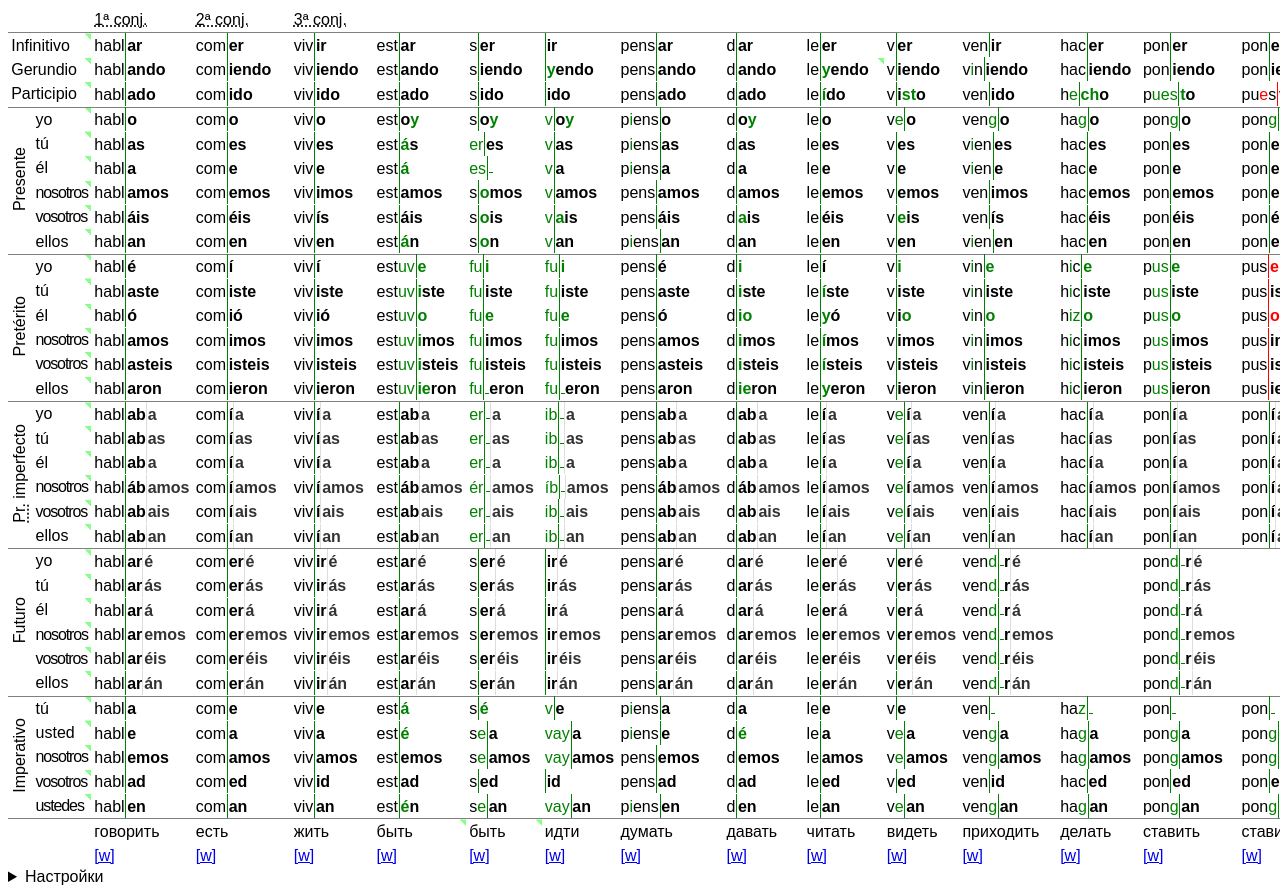
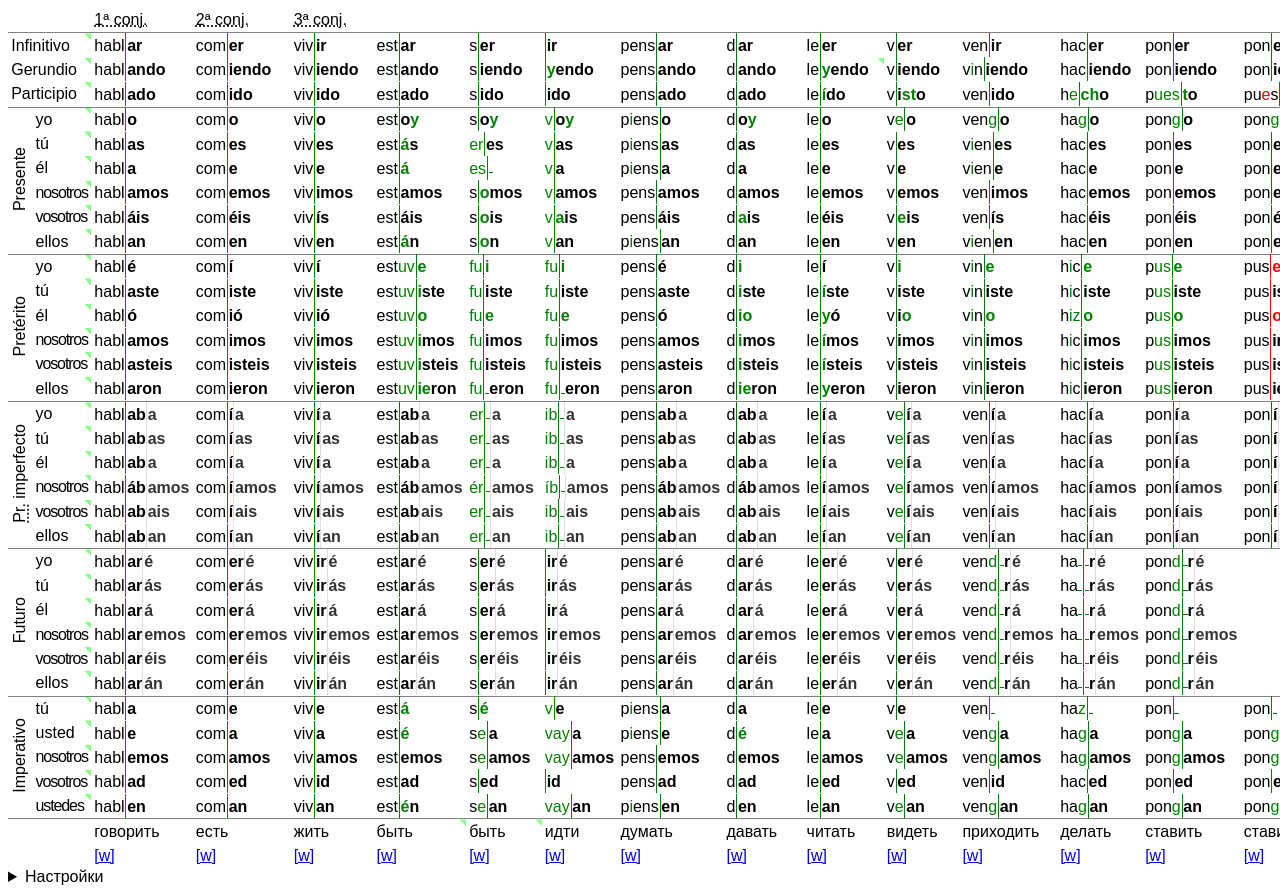
Before and after one commit to AntonKhorev/glaconjurer, a plain HTML site: page index.html in a window 1280 px wide. Shown: the top 894 px of the page. Drawn offline with Linux system fonts and the light colour scheme.

Commit message:
v2 of hacer

```diff
--- a/index.html
+++ b/index.html
@@ -354,13 +354,11 @@ const verbs=[
 		ger:'v[i]n|iendo',
 		im2s:'ven|[]',
 	},'приходить'],
-	['hacer',v1(
-		'hac|er,hac|iendo,h[e]|[ch]o',
-		v1pres('hacer','ha[g]|o'),
-		'h[i]c|[e],h[i]c|iste,h[iz]|[o],h[i]c|imos,h[i]c|isteis,h[i]c|ieron',
-		v1imp('hacer'),
-		'ha[z]|[],ha[g]|a,ha[g]|amos,hac|ed,ha[g]|an',
-	),'делать'],
+	['hacer',{...v2fut('ha[]',v2pret('h[i]c',v2yo('ha[g]',v2('hacer')))),
+		par:'h[e]|[ch]o',
+		pret3s:'h[iz]|[o]',
+		im2s:'ha[z]|[]',
+	},'делать'],
 	['poner',{...v2fut('pon[d]',v2pret('p[us]',v2yo('pon[g]',v2('poner')))),
 		par:'p[ues]|[t]o',
 		im2s:'pon|[]',
```
